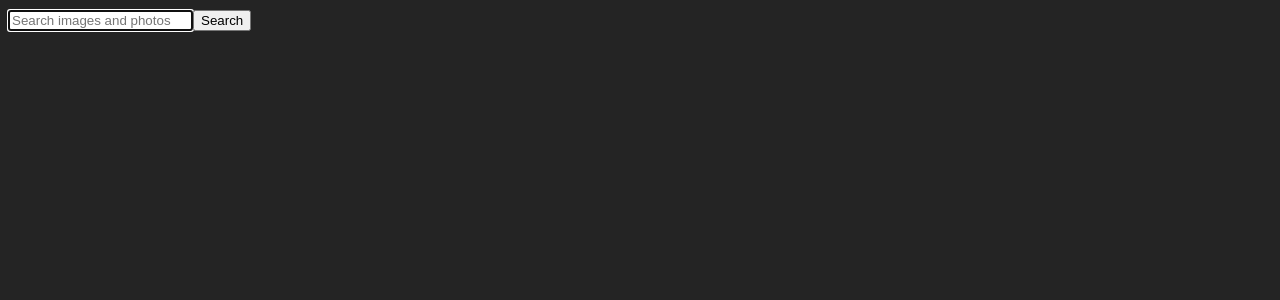
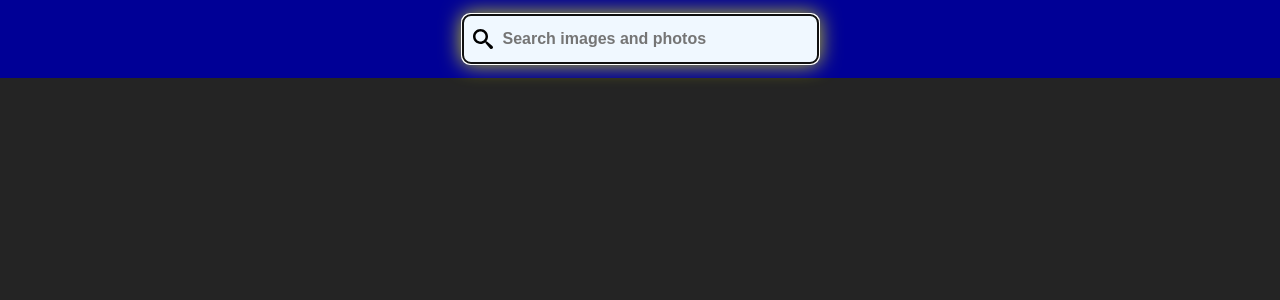
Before and after one commit to Dmytro-Tr/goit-react-hw-04, a React (Vite) app: page / in a window 1280 px wide. Shown: the top 300 px of the page. Built offline with nearby package versions, Linux system fonts and the light colour scheme.

Commit message:
styles for all

```diff
--- a/src/App.jsx
+++ b/src/App.jsx
@@ -45,7 +45,7 @@ const App = () => {
 
   const handleChangeQuery = (newQuery) => {
     if (newQuery === query) {
-      toast.error("Enter text to search for images!");
+      toast.error("Enter new text to search for images!");
       return;
     }
     setQuery(newQuery);
--- a/src/components/ImageModal/ImageModal.jsx
+++ b/src/components/ImageModal/ImageModal.jsx
@@ -1,3 +1,5 @@
+import s from "./imageModal.module.css";
+
 import Modal from "react-modal";
 
 Modal.setAppElement("#root");
@@ -9,8 +11,9 @@ const ImageModal = ({ isOpen, onClose, picture }) => {
       onRequestClose={onClose}
       shouldCloseOnOverlayClick={true}
     >
-      <div>
+      <div className={s.imgBox}>
         <img
+          className={s.img}
           src={picture ? picture.modalPict : {}}
           alt={picture ? picture.altDescr : {}}
         />
--- /dev/null
+++ b/src/components/ImageModal/imageModal.module.css
@@ -0,0 +1,4 @@
+.imgBox {
+  width: auto;
+  height: auto;
+}
--- a/src/components/imageCard/ImageCard.jsx
+++ b/src/components/imageCard/ImageCard.jsx
@@ -1,7 +1,10 @@
+import s from "./imageCard.module.css";
+
 const ImageCard = ({ small, alt_description, onImageClick }) => {
   return (
-    <div>
+    <div className={s.imgBox}>
       <img
+        className={s.img}
         src={small}
         alt={alt_description}
         onClick={onImageClick}
--- /dev/null
+++ b/src/components/imageCard/imageCard.module.css
@@ -0,0 +1,7 @@
+.imgBox {}
+
+.img {
+  width: 300px;
+  height: 200px;
+  object-fit: cover;
+}
--- a/src/components/imageGallery/ImageGallery.jsx
+++ b/src/components/imageGallery/ImageGallery.jsx
@@ -5,7 +5,10 @@ const ImageGallery = ({ picture, onImageClick }) => {
   return (
     <ul className={s.list}>
       {picture.map(({ id, urls: { small, regular }, alt_description }) => (
-        <li key={id}>
+        <li
+          key={id}
+          className={s.item}
+        >
           <ImageCard
             small={small}
             regular={regular}
--- a/src/components/imageGallery/imageGallery.module.css
+++ b/src/components/imageGallery/imageGallery.module.css
@@ -1,5 +1,13 @@
 .list {
-  display: grid;
-  grid-template-columns: repeat(auto-fit, minmax(300px, 1fr));
-  gap: 10px;
+  display: flex;
+  flex-wrap: wrap;
+  gap: 20px;
+
+  padding: 10px 15px;
+  list-style: none;
 }
+
+.item {
+  box-shadow: 0px 0px 5px 1px #feffc3c2;
+  margin: 0 auto;
+}
--- a/src/components/searchBar/SearchBar.jsx
+++ b/src/components/searchBar/SearchBar.jsx
@@ -1,4 +1,5 @@
 import { useState } from "react";
+import s from "./searchBar.module.css";
 
 const SearchBar = ({ onHandleChangeQuery }) => {
   const [value, setValue] = useState("");
@@ -10,8 +11,11 @@ const SearchBar = ({ onHandleChangeQuery }) => {
   };
 
   return (
-    <header>
-      <form onSubmit={handleSubmit}>
+    <header className={s.header}>
+      <form
+        onSubmit={handleSubmit}
+        className={s.form}
+      >
         <input
           onChange={(evt) => setValue(evt.target.value)}
           value={value}
@@ -19,12 +23,16 @@ const SearchBar = ({ onHandleChangeQuery }) => {
           autoComplete="off"
           autoFocus
           placeholder="Search images and photos"
+          className={s.input}
         />
         <button
           onClick={handleSubmit}
           type="submit"
+          className={s.button}
         >
-          Search
+          <svg className={s.svg}>
+            <use href="/src/svg/symbols.svg#icon-search"></use>
+          </svg>
         </button>
       </form>
     </header>
--- /dev/null
+++ b/src/components/searchBar/searchBar.module.css
@@ -0,0 +1,51 @@
+.header {
+  padding: 15px;
+  background-color: rgb(0, 0, 150);
+  display: flex;
+  align-items: center;
+  justify-content: center;
+}
+
+.form {
+  position: relative;
+}
+
+.input {
+  padding: 15px 15px 15px 40px;
+  background-color: #f0f8ff;
+  border-radius: 8px;
+  border: none;
+  color: #000000;
+  font-family: Arial, Helvetica, sans-serif;
+  font-weight: 600;
+  font-size: medium;
+  width: 300px;
+  box-shadow: 0px 0px 20px 2px #fbff00c2
+}
+
+.button {
+  display: flex;
+  align-items: center;
+  justify-content: center;
+  width: 30px;
+  height: 30px;
+  padding: 5px;
+  position: absolute;
+  /* z-index: 1; */
+  top: 50%;
+  transform: translateY(-50%);
+  left: 5px;
+  background-color: inherit;
+  border: none;
+  transition: left 250ms ease-in-out, width 250ms ease-in-out;
+}
+
+.button:hover {
+  left: 7px;
+  width: 35px;
+}
+
+.svg {
+  width: 30px;
+  height: 30px;
+}
--- a/src/index.css
+++ b/src/index.css
@@ -16,6 +16,8 @@
 body {
   font-family: sans-serif;
   line-height: 1.5;
+  margin: 0;
+  padding: 0;
 }
 
 h1,
```
Also changed, not shown: src/svg/symbols.svg (added).
